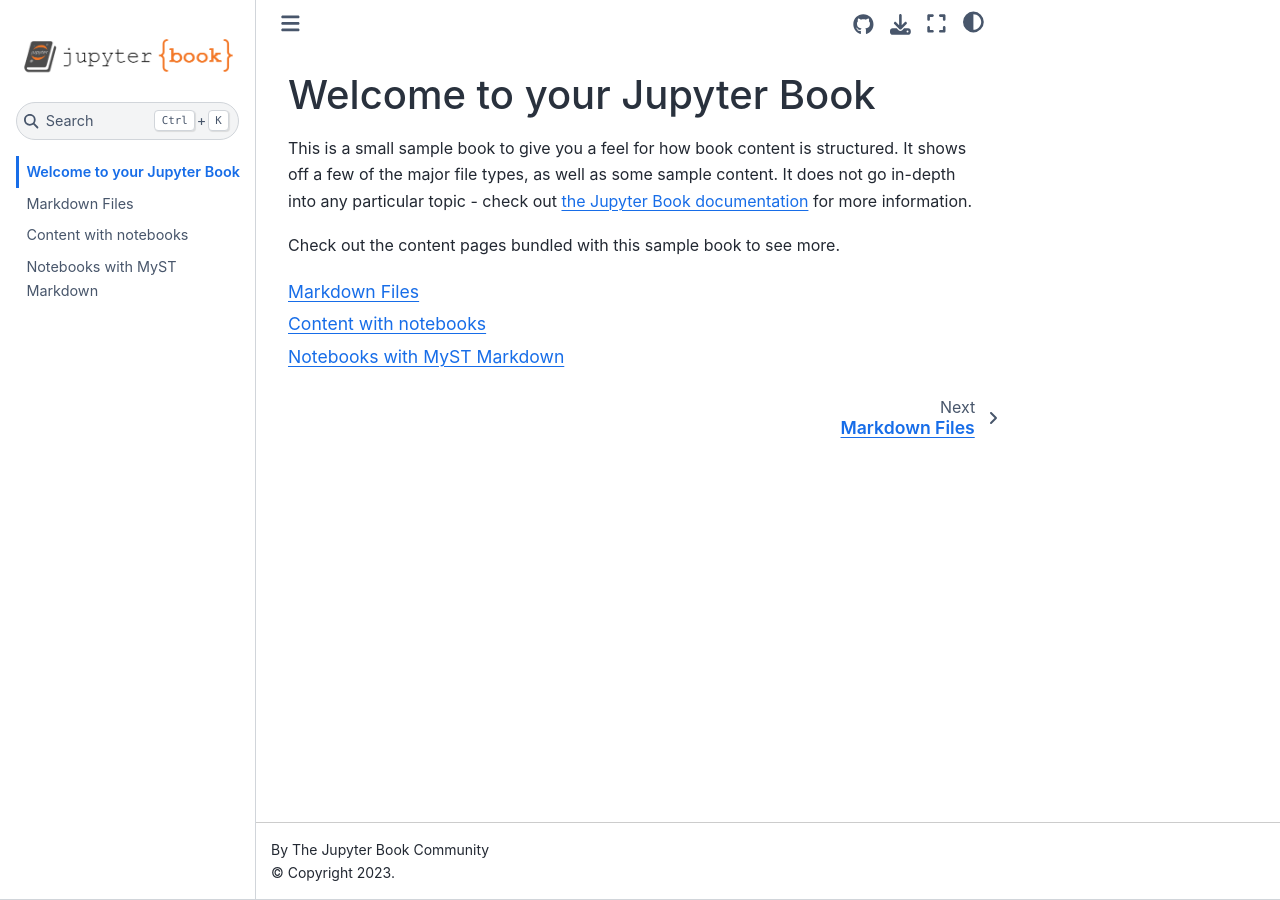
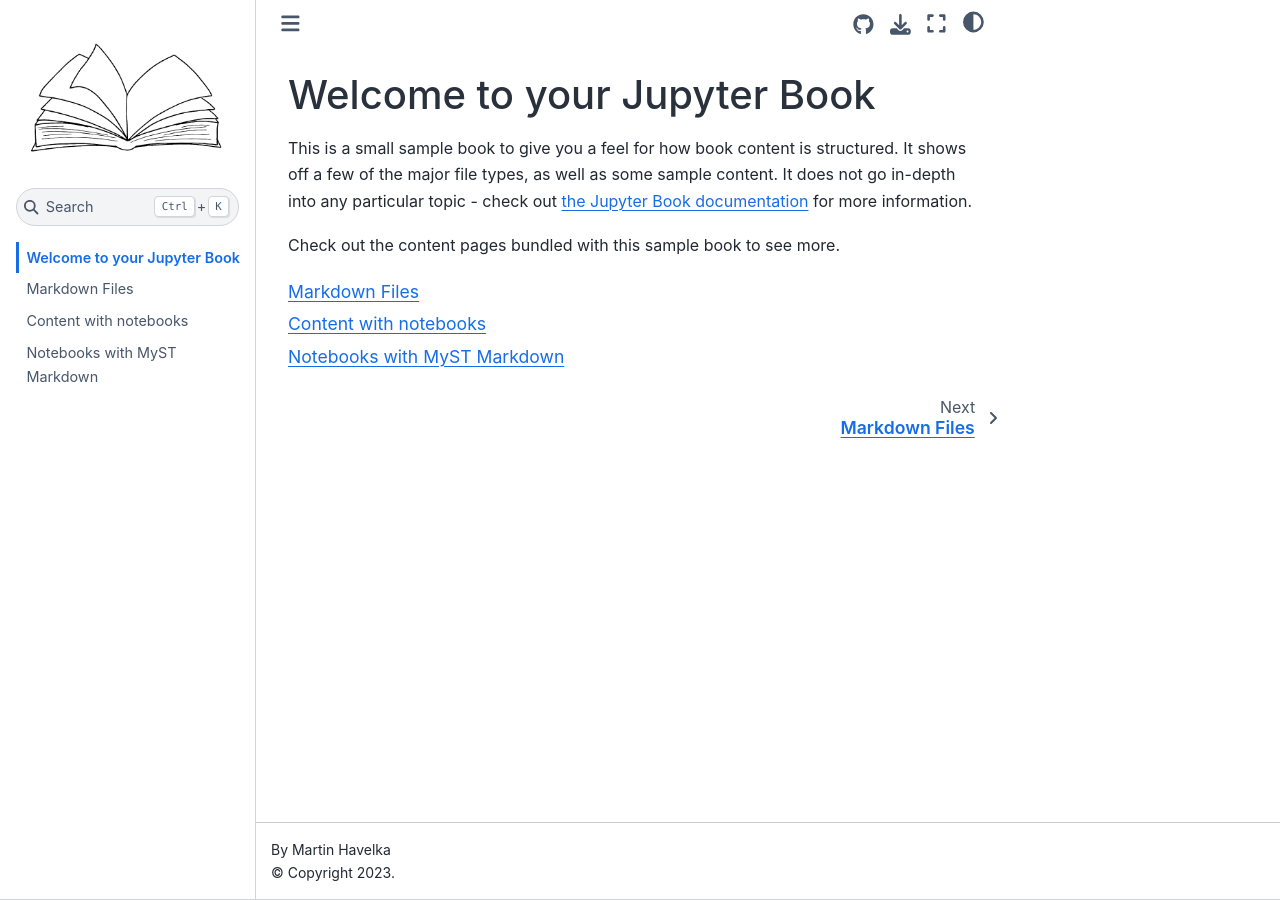
Before and after one commit to mhavelka77/encyklopedie_technologie, a Jupyter Book: the page built from intro.md, in a window 1280 px wide. Built offline with Jupyter Book 1.0.4 settings and Sphinx 7.4.7 and the Sphinx Book theme 1.1.4, drawn with Linux system fonts in a browser that asks for light colours.

Commit message:
logo test

```diff
--- a/_config.yml
+++ b/_config.yml
@@ -1,8 +1,5 @@
-# Book settings
-# Learn more at https://jupyterbook.org/customize/config.html
-
-title: My sample book
-author: The Jupyter Book Community
+title: Encyklopedie technologie
+author: Martin Havelka
 logo: logo.png
 
 # Force re-execution of notebooks on each build.
```
Also changed, not shown: logo.png.
